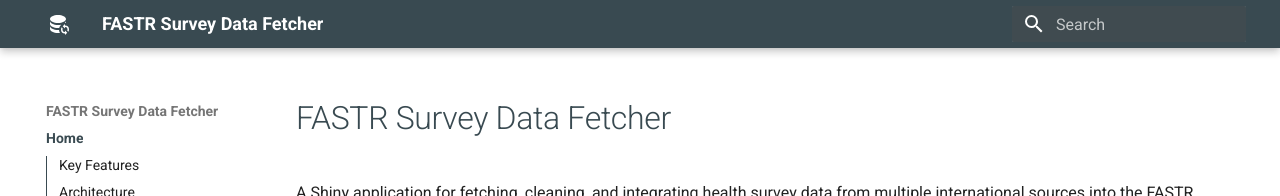
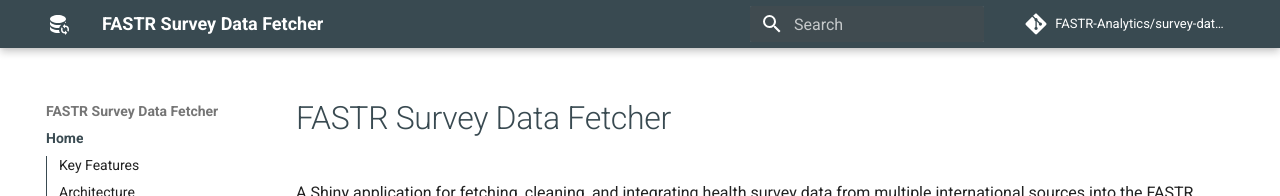
Before and after one commit to FASTR-Analytics/survey-data-fetcher, an MkDocs documentation site: the page built from docs/index.md, in a window 1280 px wide. Shown: the top 196 px of the page. Built offline with MkDocs 1.6.1 and Material for MkDocs 9.7.7, drawn with Linux system fonts in a browser that asks for light colours; comment, search, counter and statistics services are not loaded.

Commit message:
Add repo link to header

```diff
--- a/mkdocs.yml
+++ b/mkdocs.yml
@@ -1,6 +1,8 @@
 site_name: FASTR Survey Data Fetcher
 site_description: Documentation for the FASTR Survey Data Fetcher application
 site_author: Claire Boulange / FASTR Analytics
+repo_url: https://github.com/FASTR-Analytics/survey-data-fetcher
+repo_name: FASTR-Analytics/survey-data-fetcher
 
 copyright: >
   Copyright &copy; 2024-2026 Claire Boulange / FASTR Analytics.
```
